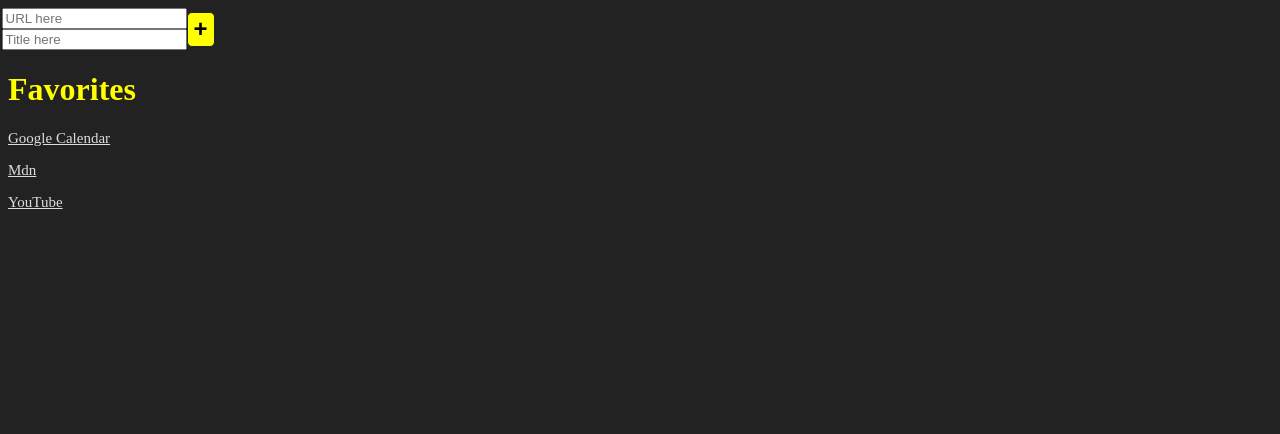
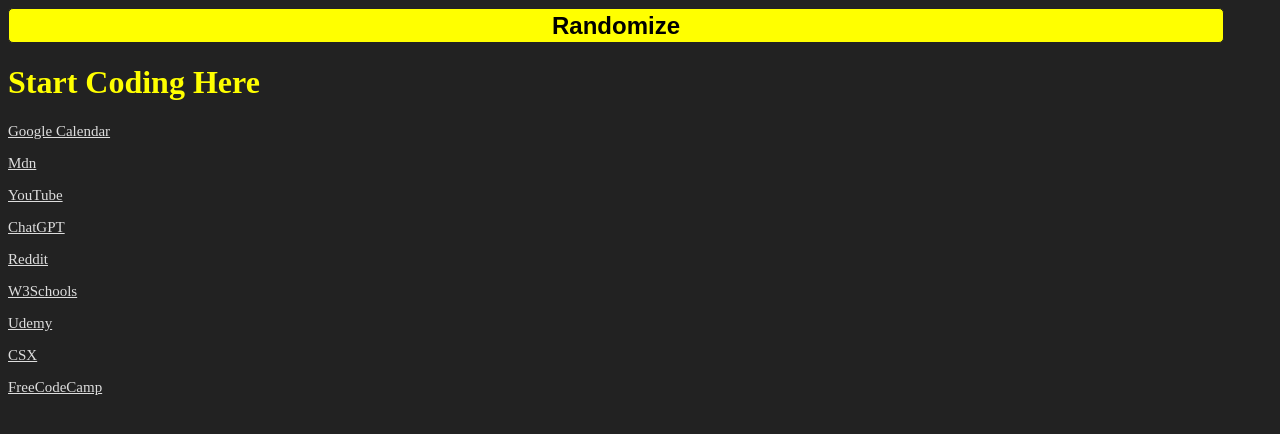
Before and after one commit to PecheKeen/Hack-A-Thon, a browser extension: page index.html in a window 1280 px wide. Drawn offline with Linux system fonts and the light colour scheme.

Commit message:
finished

```diff
--- a/index.html
+++ b/index.html
@@ -10,14 +10,10 @@
 </head>
 <body>
   <div class="header">
-    <div>
-      <input class="urlInput" type="text" placeholder="URL here">
-      <input class="titleInput" type="text" placeholder="Title here">
-      </div>
-      <button class="submit">+</button>
+      <button class="submit">Randomize</button>
   </div>
   <div>
-    <h1>Favorites</h1>
+    <h1>Start Coding Here</h1>
   </div>
 </body>
 </html>
--- a/main.js
+++ b/main.js
@@ -6,37 +6,32 @@ document.addEventListener('DOMContentLoaded', () => {
   const body = document.querySelector('body');
 
   const sites = [
-    { href: 'https://calendar.google.com/', name: 'Google Calendar' },
+    { href: 'https://www.google.com/', name: 'Google Calendar' },
     { href: 'https://developer.mozilla.org/en-US/', name: 'Mdn' },
-    { href: 'https://www.youtube.com/', name: 'YouTube' }]
+    { href: 'https://www.youtube.com/', name: 'YouTube' },
+    { href: 'https://chat.openai.com/', name: 'ChatGPT' },
+    { href: 'https://www.reddit.com/r/learnprogramming/', name: 'Reddit' },
+    { href: 'https://www.w3schools.com/', name: 'W3Schools' },
+    { href: 'https://www.udemy.com/', name: 'Udemy' },
+    { href: 'https://csx.codesmith.io/', name: 'CSX' },
+    { href: 'https://www.freecodecamp.org/', name: 'FreeCodeCamp' },
+  ]
+  // google, mdn, youtube, chatgpt, reddit, w3schools, udemy, csx, freecodecamp
 
   const container = document.createElement('div');
   body.appendChild(container);
 
-  // window.location.href
-  // document.title
 
   const button = document.querySelector('.submit');
   const urlInput = document.querySelector('urlInput');
   const titleInput = document.querySelector('titleInput');
 
-  button.addEventListener('click', async () => {
-    const href = urlInput.value;
-    const title = titleInput.value;
-    // // sites.push({
-    // //   href: href,
-    // //   name: title
-    // // })
-    const anchors = document.createElement('a');
-    anchors.addEventListener('click', () => {
-      window.open(`${href}`)
-    })
-    anchors.setAttribute("href", href);
+  button.addEventListener('click', () => {
 
-    anchors.innerHTML = `<p>${title}</p>`
-    container.appendChild(anchors);
-    urlInput.value = '';
-    titleInput.value = '';
+
+    let randomInt = Math.floor(Math.random() * 9);
+    console.log(sites[randomInt].href);
+    window.open(`${sites[randomInt].href}`);
   })
 
 
@@ -51,8 +46,6 @@ document.addEventListener('DOMContentLoaded', () => {
     anchors.innerHTML = `<p>${sites[i].name}</p>`
     container.appendChild(anchors);
   }
-
-
 })
 
 /*
--- a/styles.css
+++ b/styles.css
@@ -1,6 +1,6 @@
 body {
   background-color: #222;
-  width: 200px;
+  width: 300px;
 }
 
 a {
@@ -12,16 +12,10 @@ h1 {
     color: yellow;
 }
 
-.header {
-  display: flex;
-  justify-content: center;
-  align-items: center;
-}
-
 button {
   margin-left: auto;
   height: 35px;
-  width: 35px;
+  width: 95vw;
   font-weight: bold;
   font-size: 1.5rem;
   background-color: yellow;
```
